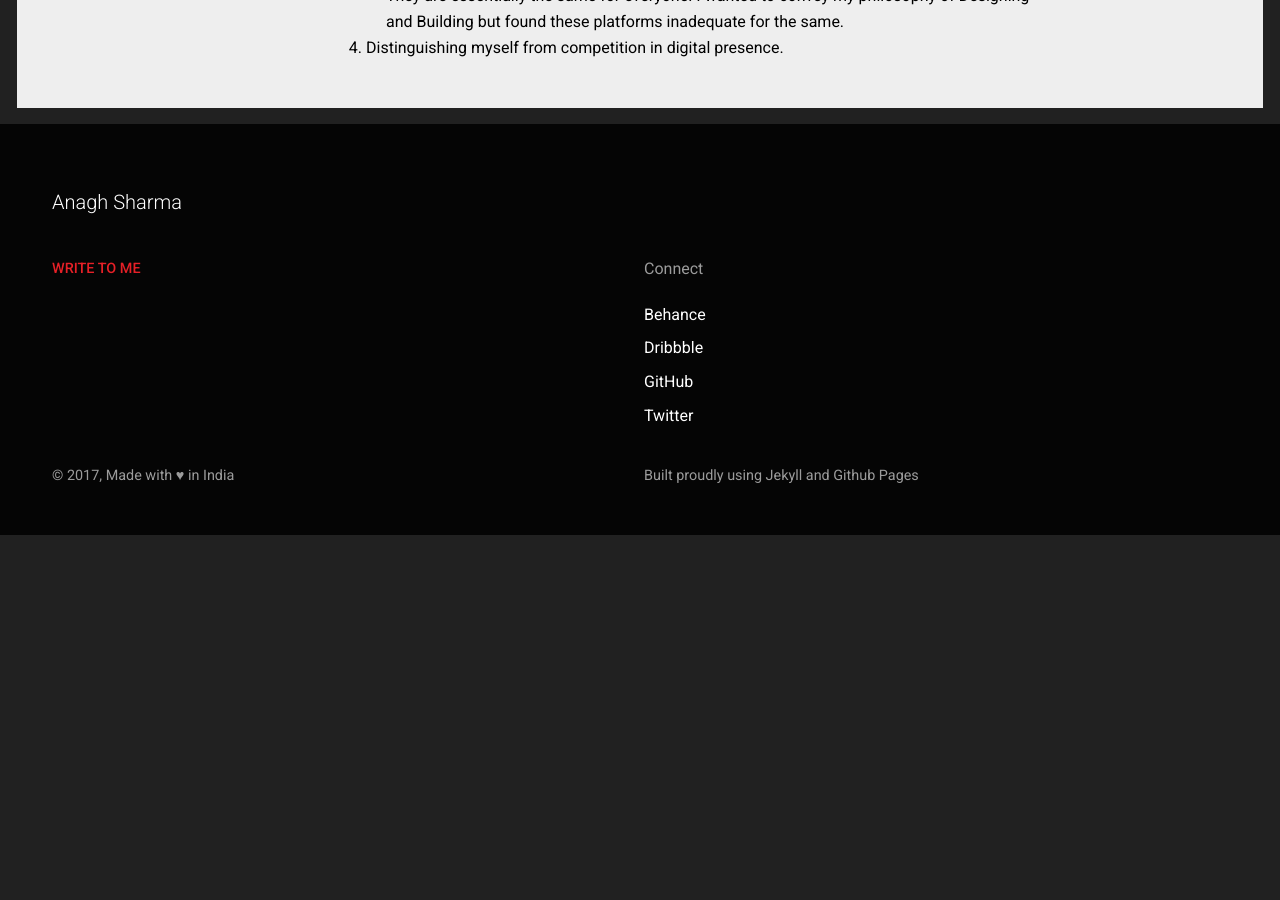
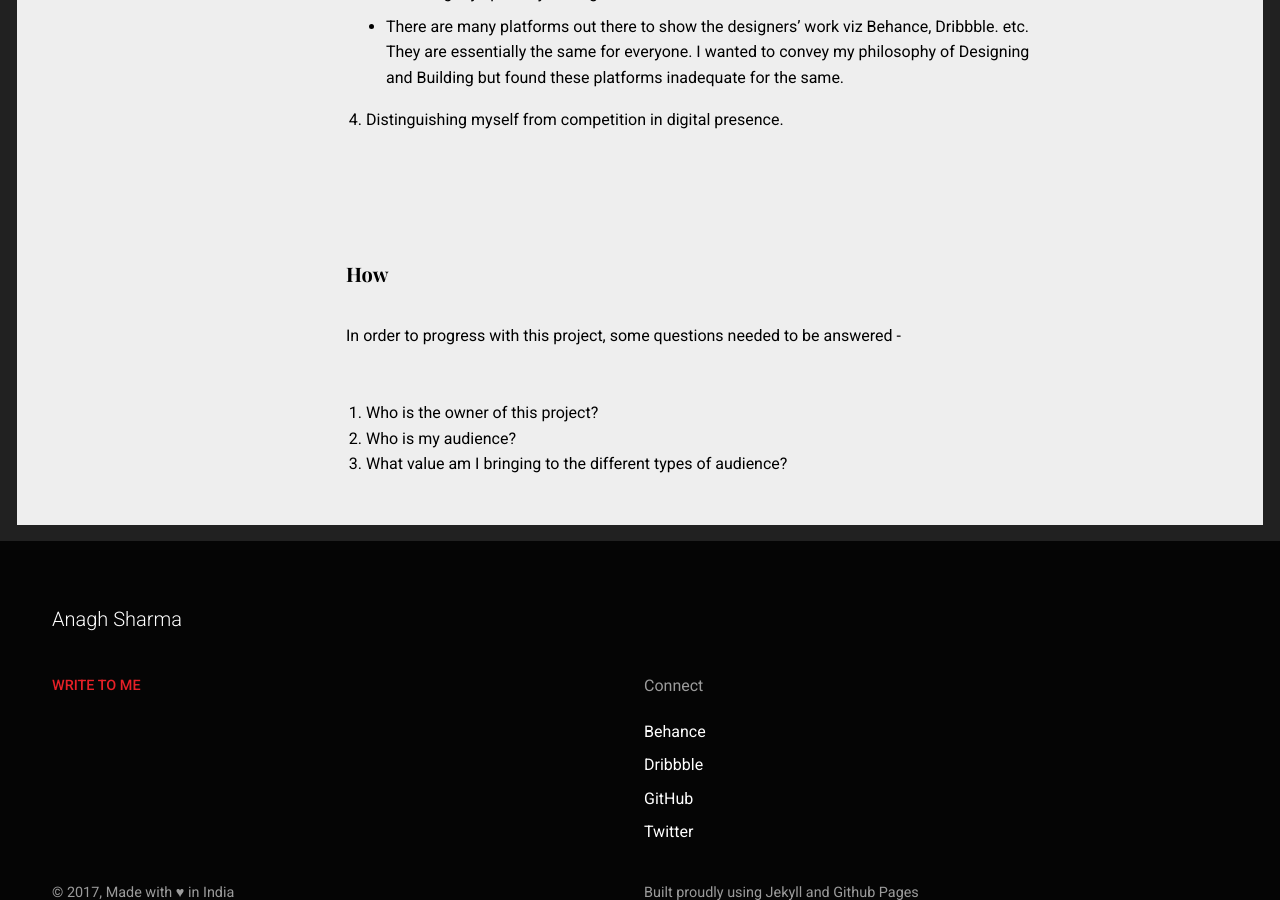
Before and after one commit to AnaghSharma/anaghsharma.github.io, a Jekyll site: the page built from _pages/projects/identity.html, in a window 1280 px wide and 900 px high, scrolled down 2442 px. Built offline with Jekyll 4.4.1, drawn with Linux system fonts in a browser that asks for light colours; nearby versions of some CDN libraries; before the commit the page ends 2977 px from its top, so only the background shows below that.

Commit message:
Updated identity project

```diff
--- a/_pages/projects/identity.html
+++ b/_pages/projects/identity.html
@@ -40,21 +40,29 @@ keywords: design, portfolio, development, designer
                 <p class="text-justify font-dark lh-copy mt4">I started this project asking myself the obvious - Why? What are the problems that the project aims to solve? I listed down all the problems that I was having with the current system - <br><br>
                   <ol class="font-dark">
                     <li>Articulating who I am and what I do.
-                      <ul>
+                      <ul class="mt2 mb3">
                         <li>If one needs to know about who I am and what I do, then the information on the web that I have put is fragmented. On LinkedIn (a professional network) it says - Digital Product Designer, on Twitter (a social media) it says - Designing, Making, Playing. I needed a unique identity to show what I do - design and build, what I have designed, how I design, and so on.</li>
                       </ul>
                     </li>
                     <li>Conveying the message to right people.
-                      <ul>
+                      <ul class="mt2 mb3">
                         <li>An identity is also helpful in maintaining professionalism and conveying the right message to right audience. For designers - they might know me as a designer who also builds stuff. For developers - they might know me as someone who does part-time coding. For recruiters - they might know me as a designer who understands technical constraints behind a project.</li>
                       </ul>
                     </li>
                     <li>Showcasing my specialty - Design + Make
-                      <ul>
+                      <ul class="mt2 mb3">
                         <li>There are many platforms out there to show the designers’ work viz Behance, Dribbble. etc. They are essentially the same for everyone. I wanted to convey my philosophy of Designing and Building but found these platforms inadequate for the same.</li>
                       </ul>
                     </li>
                     <li>Distinguishing myself from competition in digital presence.</li>
+                  </ol>
+                </p>
+                <h5 class="font-dark font-secondary-bold font-content mt6">How</h5>
+                <p class="text-justify font-dark lh-copy mt4">In order to progress with this project, some questions needed to be answered - <br><br>
+                  <ol class="font-dark">
+                    <li>Who is the owner of this project?</li>
+                    <li>Who is my audience?</li>
+                    <li>What value am I bringing to the different types of audience?</li>
                   </ol>
                 </p>
             </div>
```
